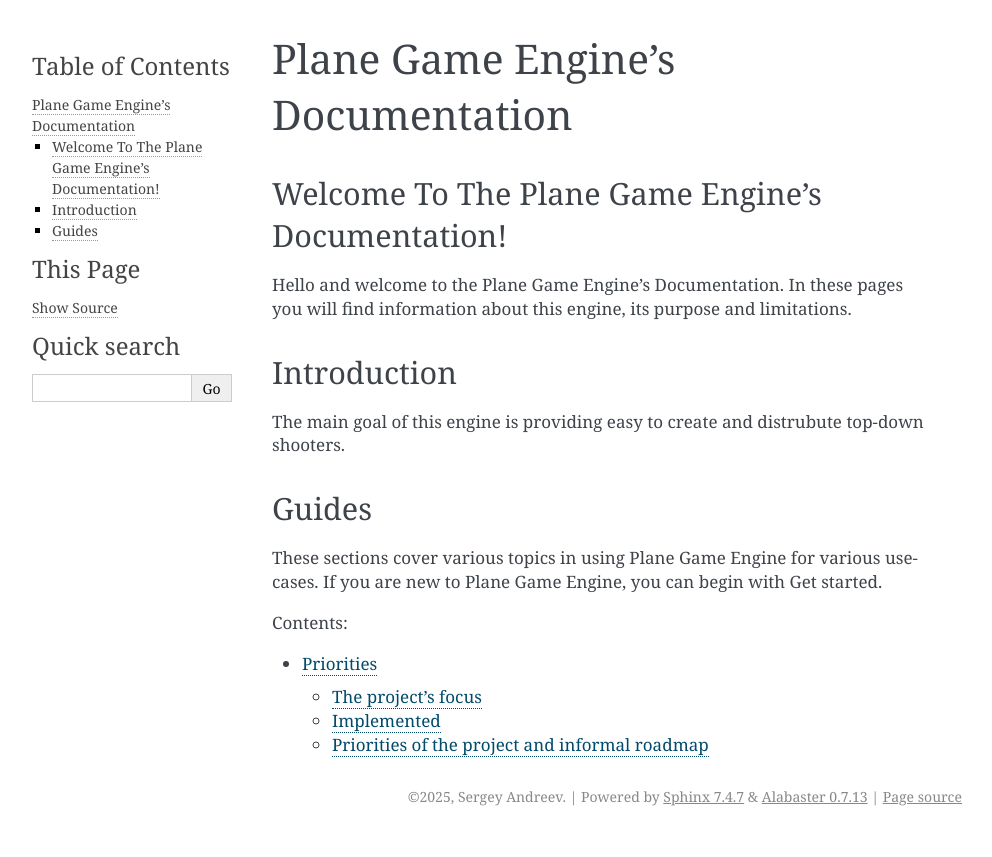
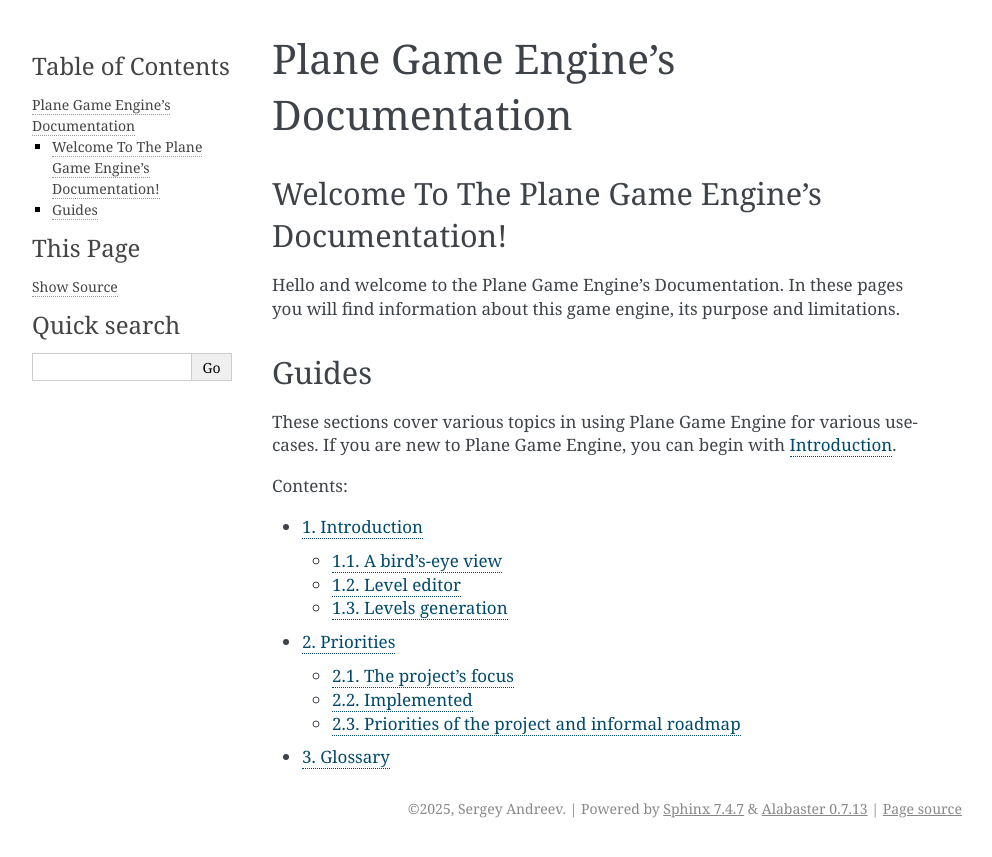
Before and after one commit to qbki/planedoc, a Sphinx documentation site: the page built from source/index.rst, in a window 1280 px wide. Shown: the top 857 px of the page, without its empty margins (148-1140 px from the left). Built offline with Sphinx 7.4.7, drawn with Linux system fonts in a browser that asks for light colours.

```diff
--- /dev/null
+++ b/source/_static/css/custom.css
@@ -0,0 +1,16 @@
+.epigraph {
+  text-align: end;
+
+  & p:first-child {
+    margin-bottom: 0;
+  }
+
+  & .attribution {
+    font-style: italic;
+    margin-top: 0;
+
+    &:first-letter {
+      margin-right: 0.3em;
+    }
+  }
+}
--- a/source/conf.py
+++ b/source/conf.py
@@ -1,26 +1,17 @@
-# Configuration file for the Sphinx documentation builder.
-#
-# For the full list of built-in configuration values, see the documentation:
-# https://www.sphinx-doc.org/en/master/usage/configuration.html
-
 # -- Project information -----------------------------------------------------
-# https://www.sphinx-doc.org/en/master/usage/configuration.html#project-information
-
 project = 'Plane Game Engine\'s Documentation'
 copyright = '2025, Sergey Andreev'
 author = 'Sergey Andreev'
 
 # -- General configuration ---------------------------------------------------
-# https://www.sphinx-doc.org/en/master/usage/configuration.html#general-configuration
-
 extensions = []
 
-templates_path = ['_templates']
-exclude_patterns = []
+exclude_patterns = [ '**/*inc.rst' ]
 
+numfig = True
+numfig_secnum_depth = 1
 
-
-# -- Options for HTML output -------------------------------------------------
-# https://www.sphinx-doc.org/en/master/usage/configuration.html#options-for-html-output
+templates_path = [ '_templates' ]
 html_theme = 'alabaster'
-html_static_path = ['_static']
+html_static_path = [ '_static' ]
+html_css_files = [ 'css/custom.css' ]
--- a/source/index.rst
+++ b/source/index.rst
@@ -5,23 +5,20 @@ Welcome To The Plane Game Engine's Documentation!
 -------------------------------------------------
 
 Hello and welcome to the Plane Game Engine's Documentation. In these pages you
-will find information about this engine, its purpose and limitations.
-
-Introduction
-------------
-
-The main goal of this engine is providing easy to create and distrubute
-top-down shooters.
-
+will find information about this game engine, its purpose and limitations.
 
 Guides
 ------
 
 These sections cover various topics in using Plane Game Engine for various
-use-cases. If you are new to Plane Game Engine, you can begin with Get started.
+use-cases. If you are new to Plane Game Engine, you can begin with
+:ref:`introduction_page`.
 
 .. toctree::
+   :numbered: 3
    :maxdepth: 2
    :caption: Contents:
 
+   ./introduction
    ./priorities
+   ./glossary
--- /dev/null
+++ b/source/links.inc.rst
@@ -0,0 +1,2 @@
+.. _QPlane: https://github.com/qbki/qplane
+.. _`Plane Game Engine`: https://github.com/qbki/plane
```
Also changed, not shown: source/glossary.rst (added, +17 -0 lines), source/introduction.rst (added, +82 -0 lines), source/priorities.rst (+7 -3 lines), 3 other files.
